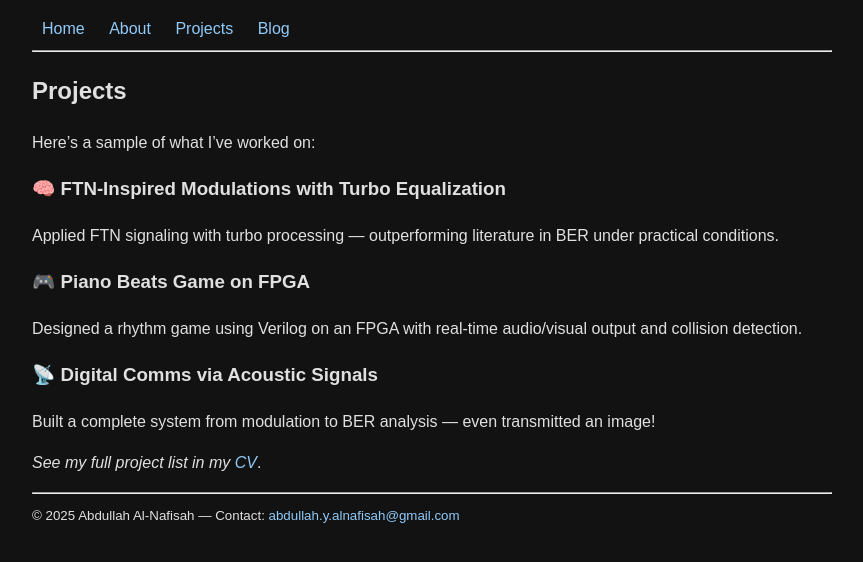
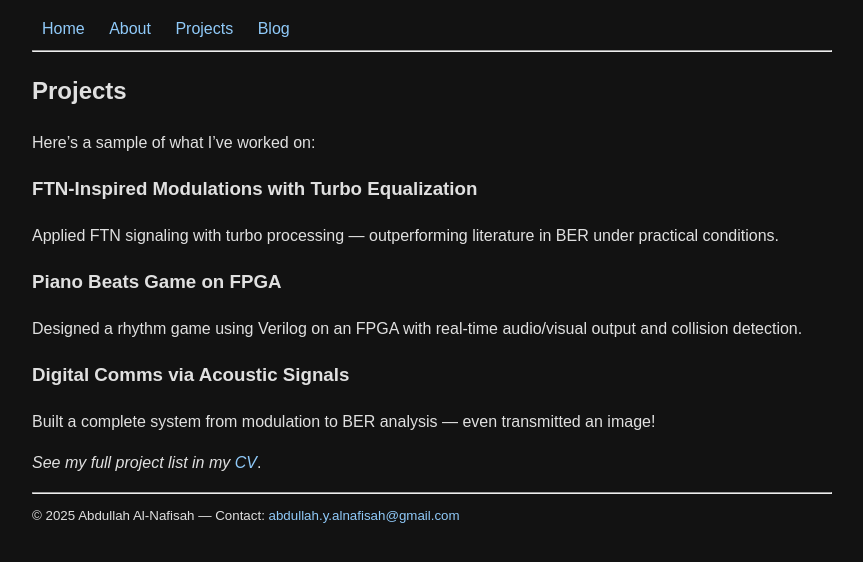
Before and after one commit to AbdullahAlNafisah/abdullahalnafisah.github.io, a Jekyll site: the page built from projects.md, in a window 1280 px wide. Shown: the top 562 px of the page, without its empty margins (208-1071 px from the left). Built offline with Jekyll 4.4.1, drawn with Linux system fonts in a browser that asks for light colours.

```diff
--- a/projects.md
+++ b/projects.md
@@ -7,13 +7,13 @@ title: Projects
 
 Here's a sample of what I've worked on:
 
-### 🧠 FTN-Inspired Modulations with Turbo Equalization
+### FTN-Inspired Modulations with Turbo Equalization
 Applied FTN signaling with turbo processing — outperforming literature in BER under practical conditions.
 
-### 🎮 Piano Beats Game on FPGA
+### Piano Beats Game on FPGA
 Designed a rhythm game using Verilog on an FPGA with real-time audio/visual output and collision detection.
 
-### 📡 Digital Comms via Acoustic Signals
+### Digital Comms via Acoustic Signals
 Built a complete system from modulation to BER analysis — even transmitted an image!
 
 *See my full project list in my [CV](#)*.
```
